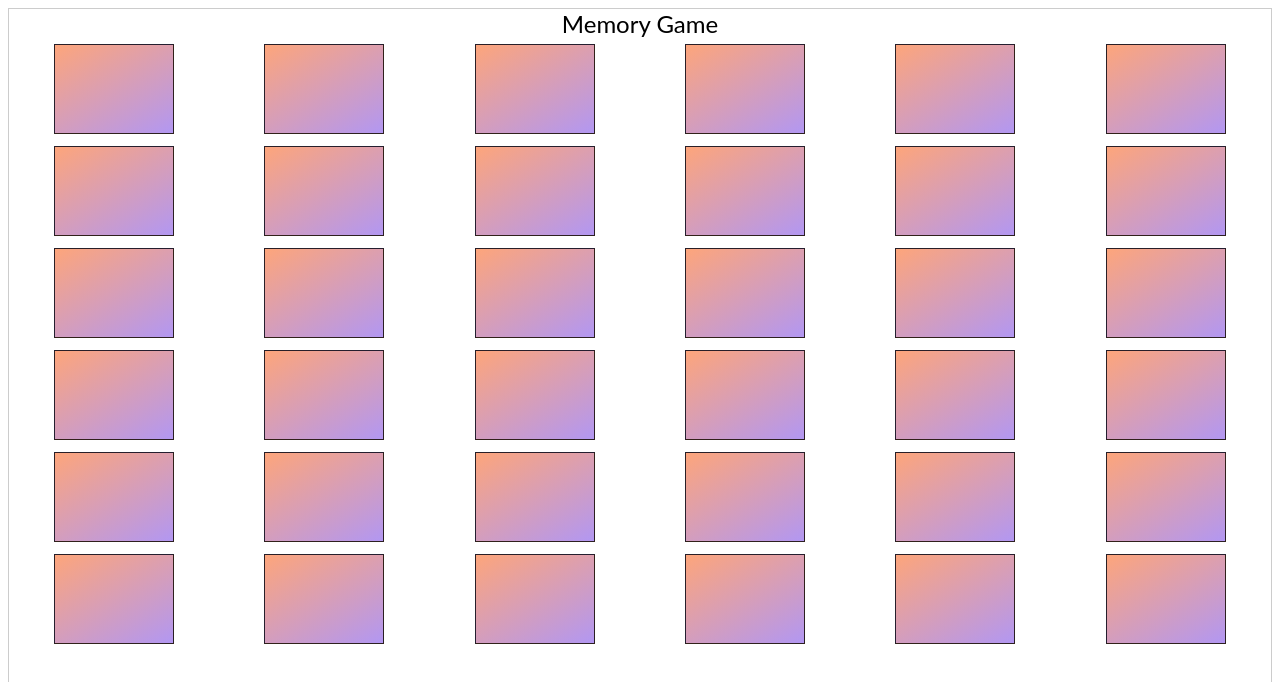
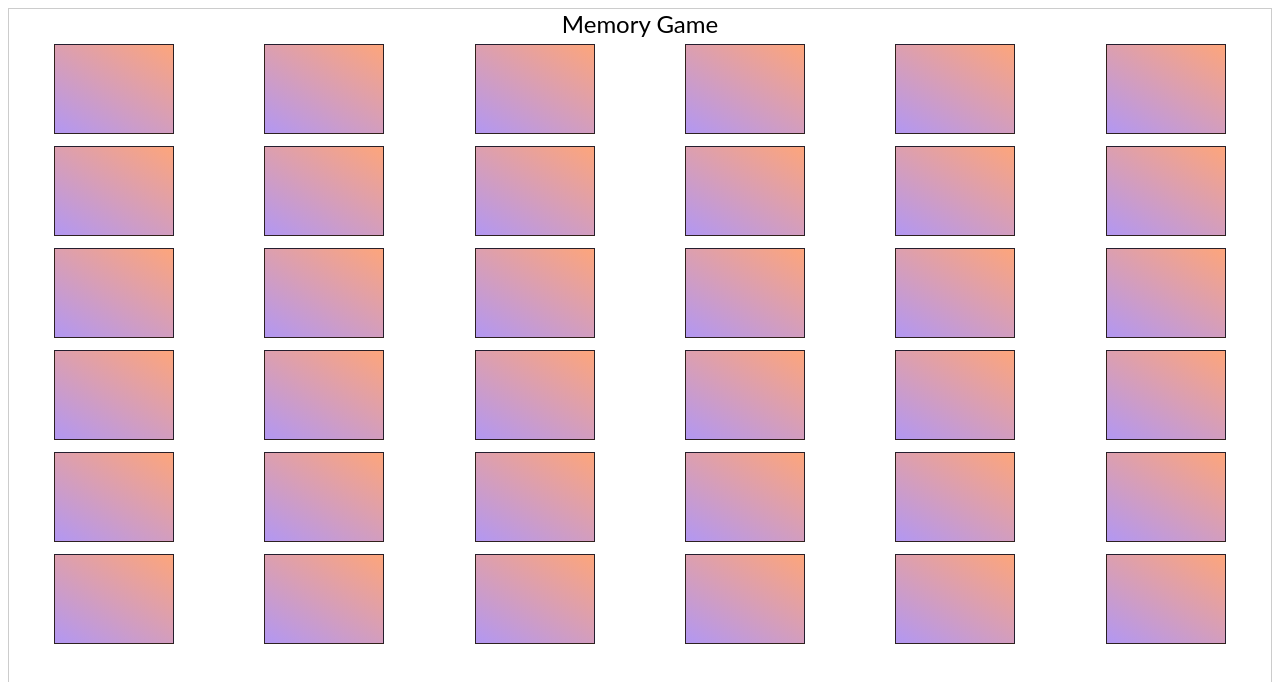
Before and after one commit to yasinvural/memory-game, a React (Vite) app: page / in a window 1280 px wide. Shown: the top 682 px of the page. Built offline with nearby package versions, Linux system fonts and the light colour scheme.

Commit message:
adding card flip css

```diff
--- a/src/components/Card/index.tsx
+++ b/src/components/Card/index.tsx
@@ -1,6 +1,7 @@
 import { CardType } from "../../types";
 import "./style.css";
 
+const classNameReveal = "card reveal";
 const classNameUnreveal = "card unreveal";
 const classNameMatched = "card matched";
 
@@ -16,7 +17,7 @@ const Card: React.FC<CardType> = ({
   };
 
   if (reveal) {
-    return <div className="card">{value}</div>;
+    return <div className={classNameReveal}>{value}</div>;
   }
   if (matched) {
     return <div className={classNameMatched}></div>;
--- a/src/components/Card/style.css
+++ b/src/components/Card/style.css
@@ -11,12 +11,24 @@
     cursor: pointer;
 }
 
+.reveal{
+    transform: rotateY(180deg);
+    transition: -webkit-transform ease 500ms;
+    transition: transform ease 500ms;
+    transform: rotateY(0deg);
+}
+
 .unreveal{
     background: linear-gradient(150deg, #fda57b, #b297f2 100%);
+    transform: rotateY(0deg);
+    transition: -webkit-transform ease 500ms;
+    transition: transform ease 500ms;
+    transform: rotateY(-180deg);
 }
 
 .matched{
-    background-color: aliceblue;
     border:none;
     cursor:unset;
+    transform: scale(0.02);
+    transition: transform ease 500ms;
 }
```
